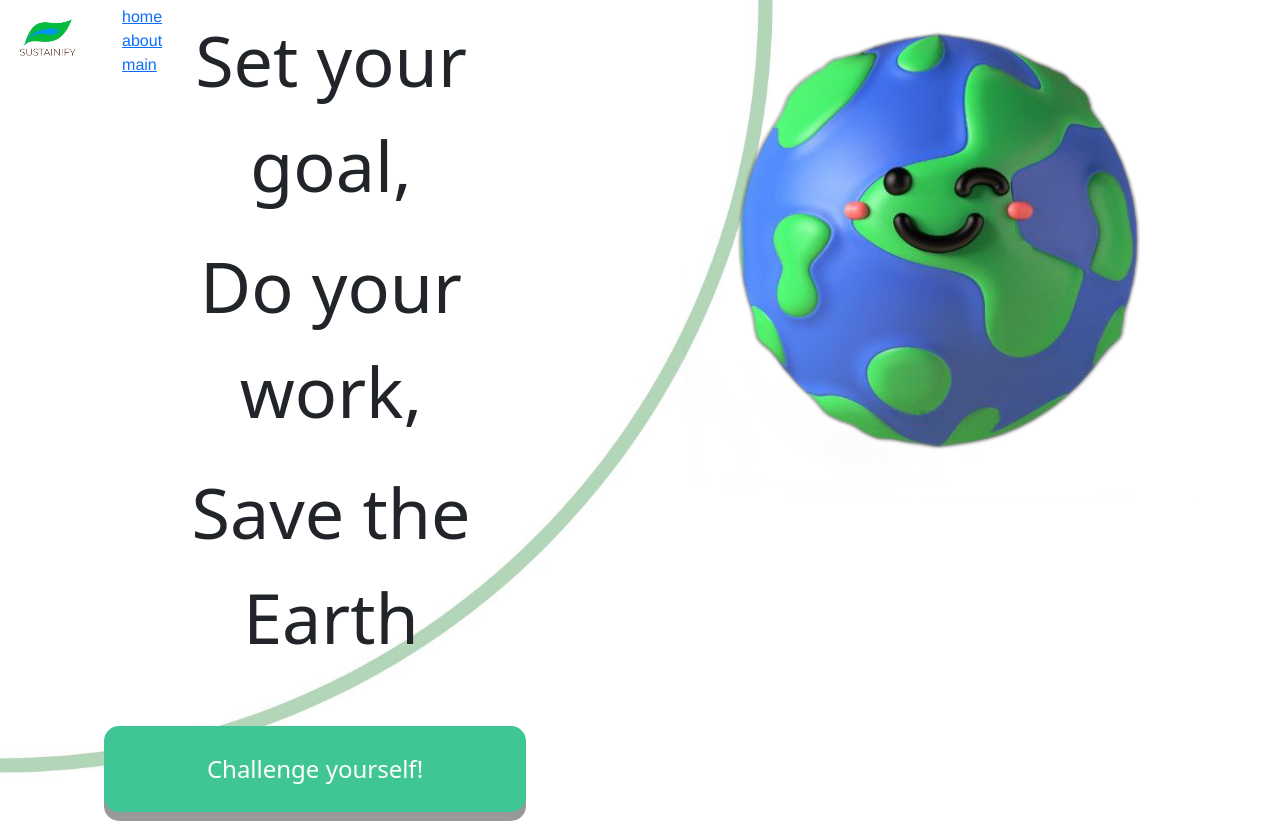
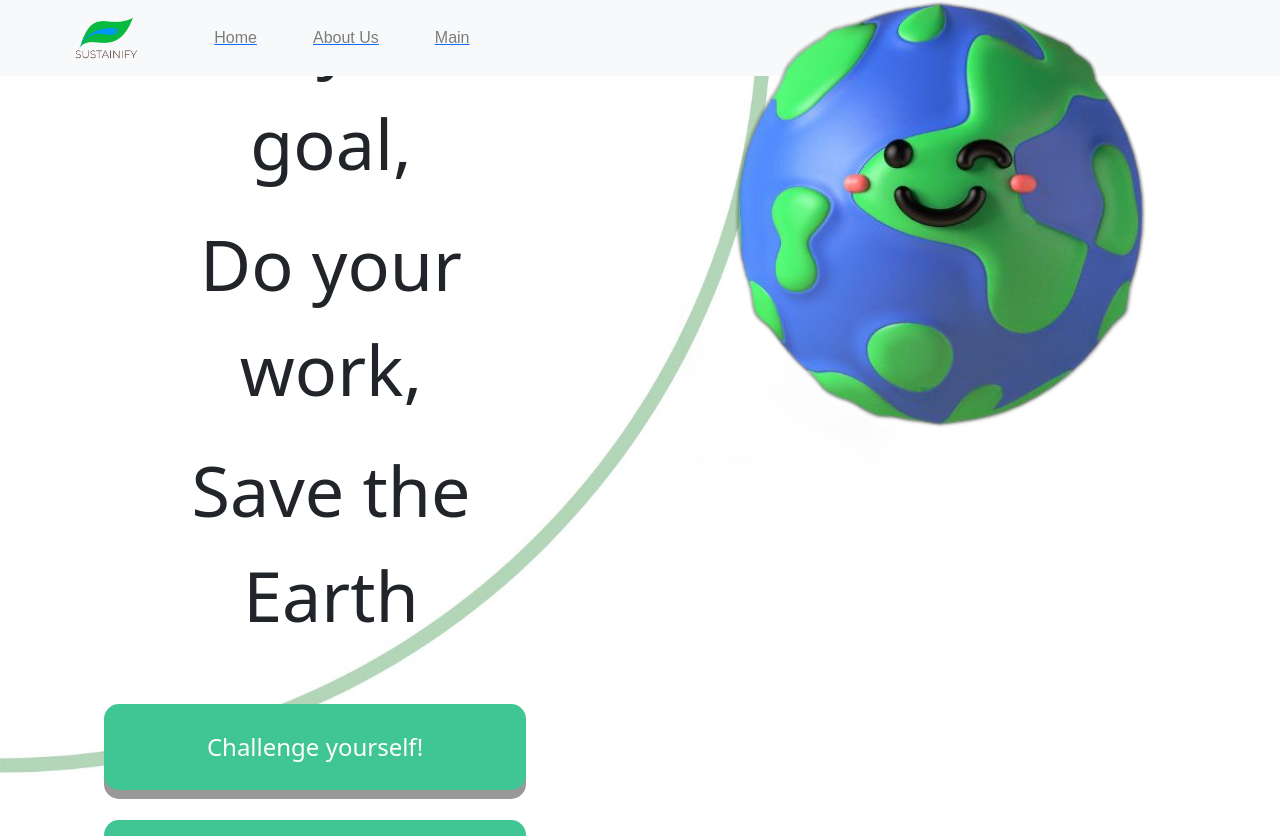
Before and after one commit to hyt152004/Sustainify, a React (Create React App) app: page /home in a window 1280 px wide. Shown: the top 836 px of the page. Built offline with nearby package versions, Linux system fonts and the light colour scheme.

Commit message:
fix the bug

```diff
--- a/src/components/Navbar.js
+++ b/src/components/Navbar.js
@@ -2,27 +2,40 @@ import React from "react";
 import { Link } from "react-router-dom";
 import logo from "../images/logo.png";
 import "./navbar.css";
+import Container from 'react-bootstrap/Container';
+import Nav from 'react-bootstrap/Nav';
+import Navbar from 'react-bootstrap/Navbar';
 
+function NavBar() {
+  return (
 
-function Navbar() {
-  return (
-    <nav className="nav">
-      <Link to="/home" className="site-title">
-        <img src={logo} alt="logo" className="profile" />
-      </Link>
-      <ul>
-        <li>
-          <Link to="/home">home</Link>
-        </li>
-        <li>
-          <Link to="/about">about</Link>
-        </li>
-        <li>
-          <Link to="/main">main</Link>
-        </li>
-      </ul>
-    </nav>
-  );
+<Navbar bg="light" data-bs-theme="light">
+<Container class="d-flex justify-content-between align-items-center">
+<Link to="/home" className="site-title me-5">
+  <Navbar.Brand href="#logo">
+    <img
+      className="logo"
+      src={logo}
+      alt="Your Logo"
+      height="50"
+      class="d-inline-block align-top"
+    />
+  </Navbar.Brand>
+  </Link>
+  <Nav className="me-auto home t">
+  <Link to="/home">
+    <Nav.Link href="tohome" class="me-5">Home</Nav.Link>
+    </Link>
+    <Link to="/about">
+    <Nav.Link href="#about" className="aboutus ps-5">About Us</Nav.Link>
+    </Link>
+    <Link to="/main">
+    <Nav.Link href="#main " className="main ps-5">Main</Nav.Link>
+    </Link>
+  </Nav>
+</Container>
+</Navbar>
+);
 }
 
-export default Navbar;
+export default NavBar;
--- a/src/components/navbar.css
+++ b/src/components/navbar.css
@@ -17,6 +17,8 @@
   list-style: none;
 
   }
+
+
 /* nav{
   margin-bottom: 0;
   padding: 0;
@@ -25,6 +27,8 @@
    margin-bottom: 0;
 
 } */
+
+
 nav{
   text-decoration: none;
   font-family: Arial, Helvetica, sans-serif;
--- a/src/components/pages/About.js
+++ b/src/components/pages/About.js
@@ -9,10 +9,10 @@ function About() {
       <div className="text-box">
         <h2 className="title">What we strive for?</h2>
         <p className="description">
-          Some description text goes here.adjkfakjdfnkandknf
-          sadkfknakdfnkjasdnfkjnsafkjndnakfjnksndfkjadnskjnf
-          ansdkjfnakjdfnksnfdkajnfkjandksjankjanfkj asdnkjfnsakjfdnkasndfkjands
-          asndkfj
+          Sustainify simplifies sustainable living by providing achievable daily
+          goals tailored to your lifestyle. From reducing energy consumption to
+          adopting eco-friendly shopping habits, our app guides you through
+          easy, actionable steps that add up to a significant positive impact.
         </p>
       </div>
       <div className="image-box">
--- a/src/components/pages/home.css
+++ b/src/components/pages/home.css
@@ -30,6 +30,7 @@
   }
 
   .character {
+    margin: 0px;
     flex: 1;
     padding-left: 150px;
   }
```
